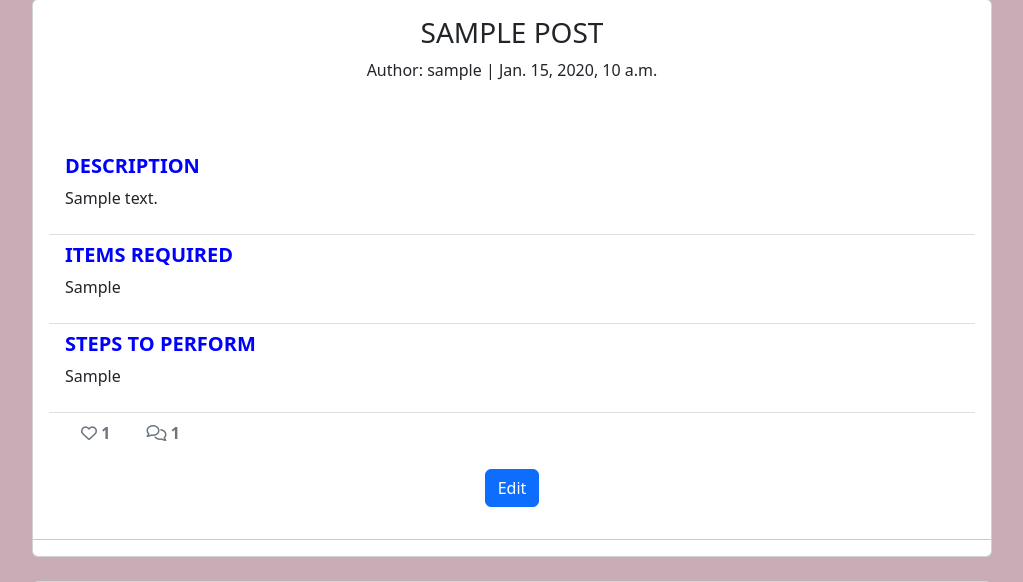
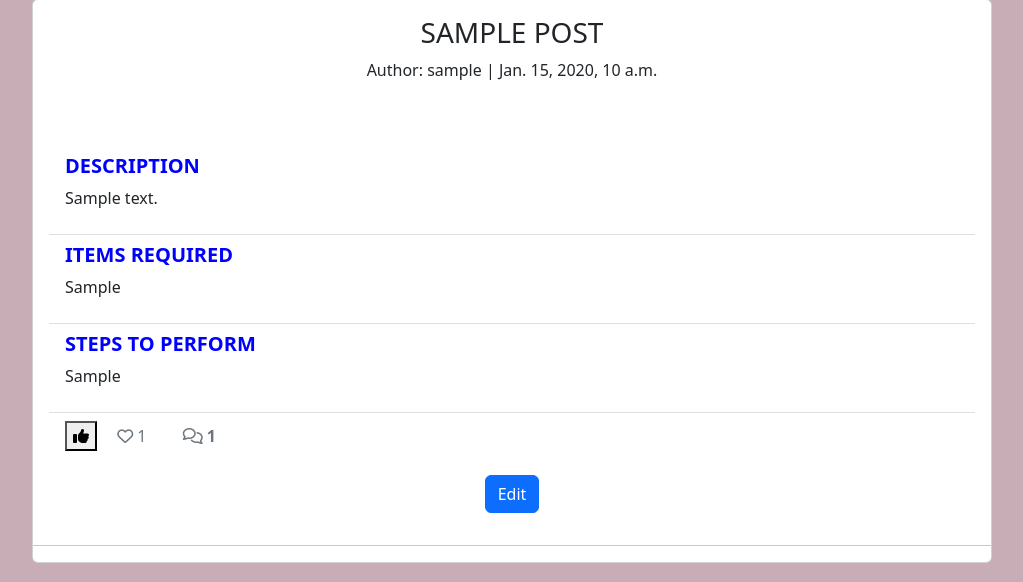
Before and after one commit to RoshnaVakkeel/Little_Learners_Lab_Logs, a Django app: a page that uses templates/log_details.html in a window 1280 px wide. Shown: the part 141-723 px from the top of the page, without its empty margins (128-1151 px from the left). Run offline with Django 3.2, Linux system fonts and the light colour scheme; a user stored in the database is signed in; tables that the repository leaves empty hold one stand-in row (values such as "Sample post"); some libraries are stand-ins or nearby versions.

Commit message:
Add like function to the posts

```diff
--- a/logs/urls.py
+++ b/logs/urls.py
@@ -1,12 +1,13 @@
 from . import views
 from django.urls import path
-from .views import CreatePost, PostDetail, AllPosts, EditPost
+from .views import CreatePost, PostDetail, AllPosts, EditPost, PostLike
 
 
 urlpatterns = [
     path('', views.PostList.as_view(), name='home'),
     path('lab_logs/', AllPosts.as_view(), name='lab-logs'),
     path('log_details/<slug:slug>', PostDetail.as_view(), name='log-details'),
+    path('like/<slug:slug>', views.PostLike.as_view(), name='post-like'),
     path('add_logs/', views.CreatePost, name='add-logs'),
     path('edit/<slug:slug>/', views.EditPost, name='edit-logs'),
 ]
--- a/logs/views.py
+++ b/logs/views.py
@@ -60,7 +60,6 @@ class PostDetail(View):
         comment_form = CommentForm(data=request.POST)
 
         if comment_form.is_valid():
-            comment_form.instance.email = request.user.email
             comment_form.instance.name = request.user.username
             comment = comment_form.save(commit=False)
             comment.post = post
@@ -109,7 +108,7 @@ def CreatePost(request):
 
 @login_required
 def EditPost(request, slug):
-
+    """ Edit a post to the lab log post """
     post = get_object_or_404(Post, slug=slug)
     if request.user.id == post.author.id:
         if request.method == 'POST':
@@ -138,3 +137,15 @@ def EditPost(request, slug):
     }
 
     return render(request, template, context)
+
+
+class PostLike(View):
+    """ To like a lab log post """
+    def post(self, request, slug, *args, **kwargs):
+        post = get_object_or_404(Post, slug=slug)
+        if post.likes.filter(id=request.user.id).exists():
+            post.likes.remove(request.user)
+        else:
+            post.likes.add(request.user)
+
+        return HttpResponseRedirect(reverse('log-details', args=[slug]))
--- a/templates/index.html
+++ b/templates/index.html
@@ -133,7 +133,11 @@
                                 <p class="card-text">{{ post.description }}</p>
                                 <hr />
                                 <p class="card-text text-muted h6">{{ post.created_on}} <i class="far fa-heart"></i>
-                                    {{ post.number_of_likes }}</p>
+                                    {{ post.number_of_likes }}
+                                </p>
+
+
+
                             </div>
                         </div>
                     </div>
--- a/templates/log_details.html
+++ b/templates/log_details.html
@@ -47,8 +47,30 @@
                     <p>{{post.steps_to_perform | safe}}</p>
                 </li>
                 <li class="list-group-item">
+                    <strong>
+                        {% if user.is_authenticated %}
+                        <form class="d-inline" action="{% url 'post-like' post.slug %}" method="POST">
+                            {% csrf_token %}
+                            {% if liked %}
+
+                            <button type="submit" name="logpost_id" value="{{post.slug}}" class="btn-like"><i
+                                    class="fas fa-thumbs-up"></i></button>
+
+                            {% else %}
+                            <button type="submit" name="logpost_id" value="{{post.slug}}" class="btn-like"><i
+                                    class="fas fa-thumbs-up"></i></button>
+
+                            {% endif %}
+                        </form>
+                        {% else %}
+
+                        <span class="text-secondary"><i class="fas fa-heart"></i></span>
+
+                        {% endif %}
+
+                    </strong>
                     <!-- Number of likes-->
-                    <strong class="text-secondary p-3"><i class="far fa-heart"></i> {{ post.number_of_likes }} </strong>
+                    <span class="text-secondary p-3"><i class="far fa-heart"></i> {{ post.number_of_likes }} </span>
                     <!-- Start o for loop to calculate number of comments-->
                     {% with comments.count as total_comments %}
                     <strong class="text-secondary p-3"><i class="far fa-comments"></i>
```
